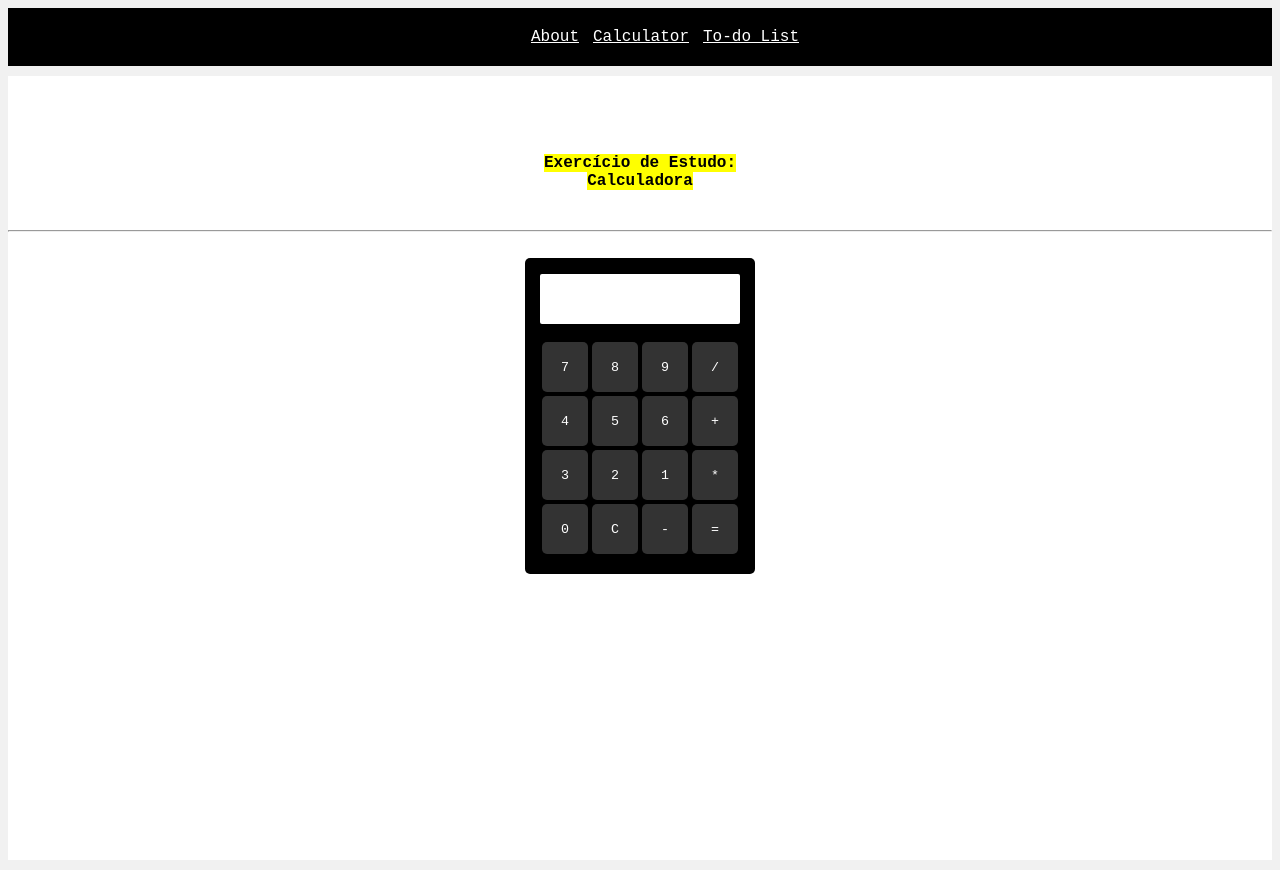
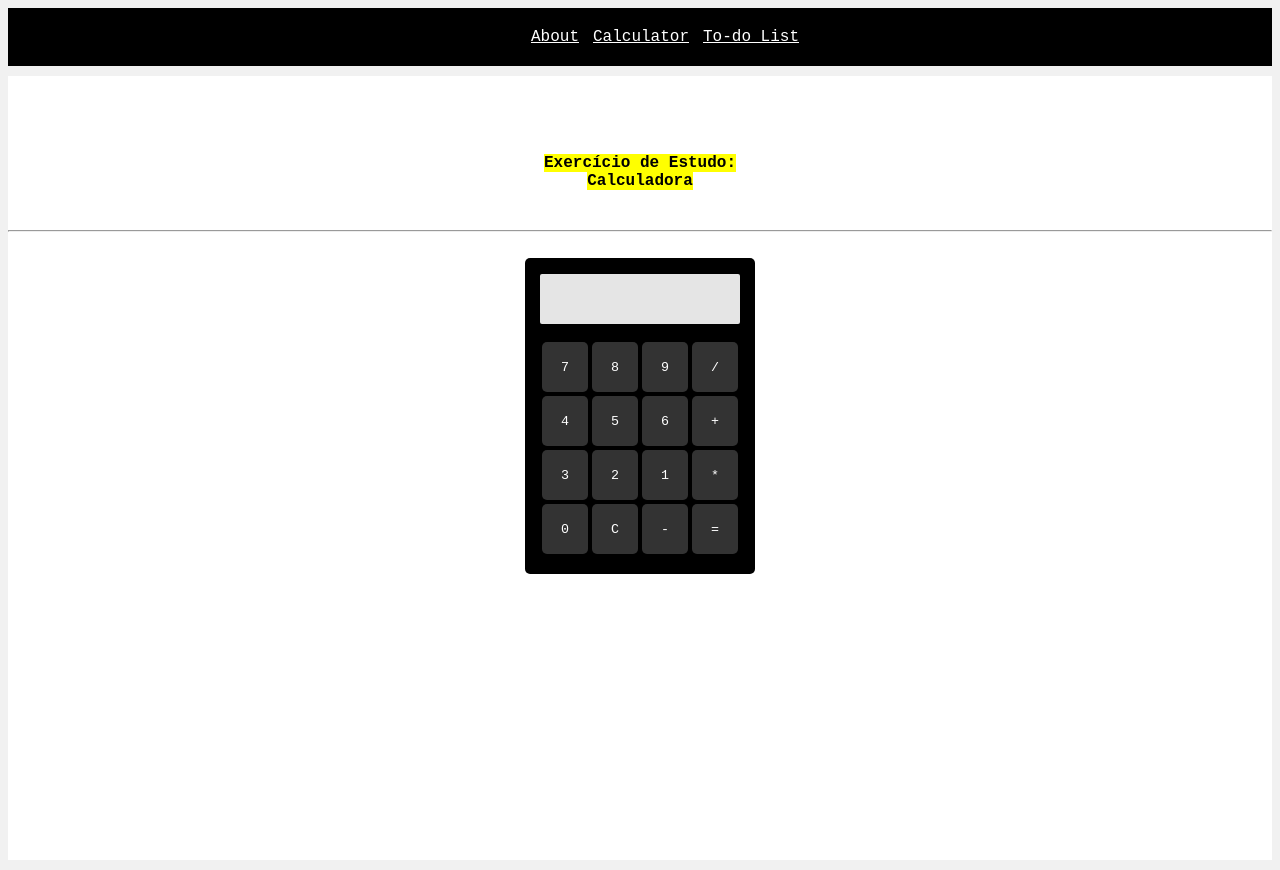
Before and after one commit to glauxinim/calculator, a plain HTML site: page index.html in a window 1280 px wide. Drawn offline with Linux system fonts and the light colour scheme.

Commit message:
Update style.css

```diff
--- a/style.css
+++ b/style.css
@@ -18,7 +18,7 @@
 p {
   width: 200px;
   height: 50px;
-  background-color: white;
+  background-color: rgba(255, 255, 255, 0.897);
   border: none;
   border-radius: 2px;
   font-family: "Courier New", Courier, monospace;
```
